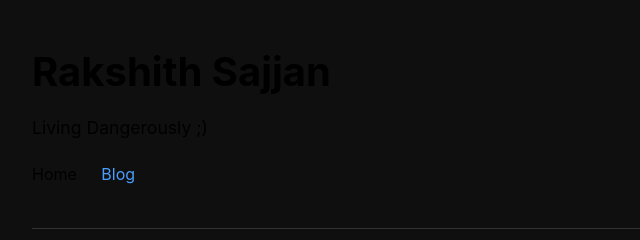
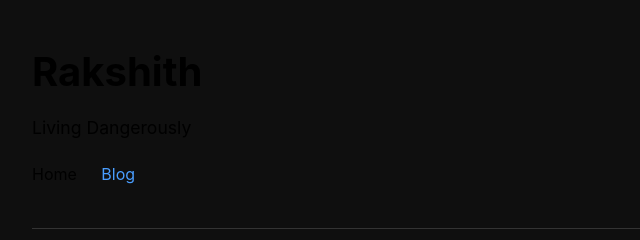
Before and after one commit to rakshithsajjan/rakshith.me, a website: page public/blog.html in a window 1280 px wide. Shown: the top 240 px of the page, 228-868 px from the left. Drawn offline with Linux system fonts and the light colour scheme.

Commit message:
cahgned headinng

```diff
--- a/public/blog.html
+++ b/public/blog.html
@@ -3,15 +3,15 @@
 <head>
     <meta charset="UTF-8">
     <meta name="viewport" content="width=device-width, initial-scale=1.0">
-    <title>Blog - Rakshith Sajjan</title>
+    <title>Blog - Rakshith </title>
     <meta name="description" content="All blog posts by Rakshith Sajjan">
     <link rel="stylesheet" href="/css/style.css">
 </head>
 <body>
     <div class="container">
         <header>
-            <h1><a href="/" style="color: black;">Rakshith Sajjan</a></h1>
-            <p class="tagline" style="color: black;">Living Dangerously ;)</p>
+            <h1><a href="/" style="color: black;">Rakshith </a></h1>
+            <p class="tagline" style="color: black;">Living Dangerously </p>
             <nav>
                 <a href="/" style="color: black;">Home</a>
                 <a href="/blog.html">Blog</a>
```
Also changed, not shown: public/index.html (+2 -2 lines).
